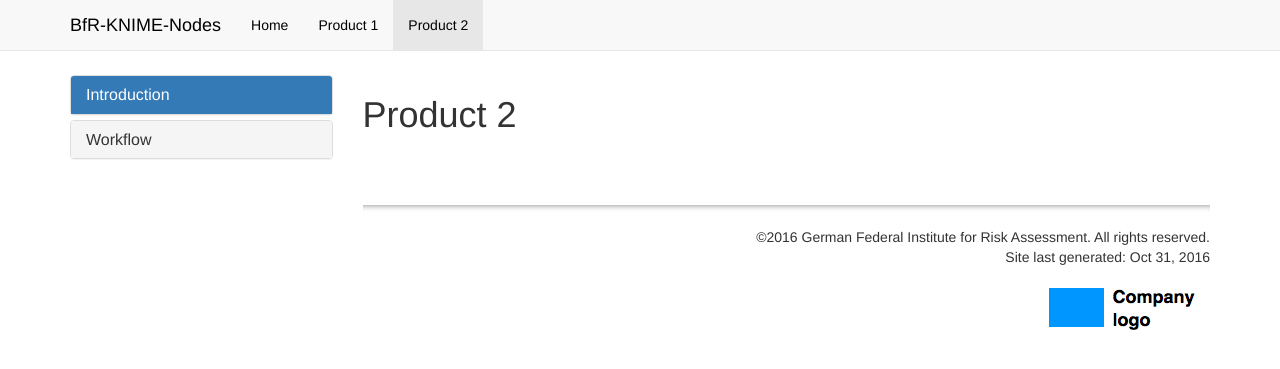
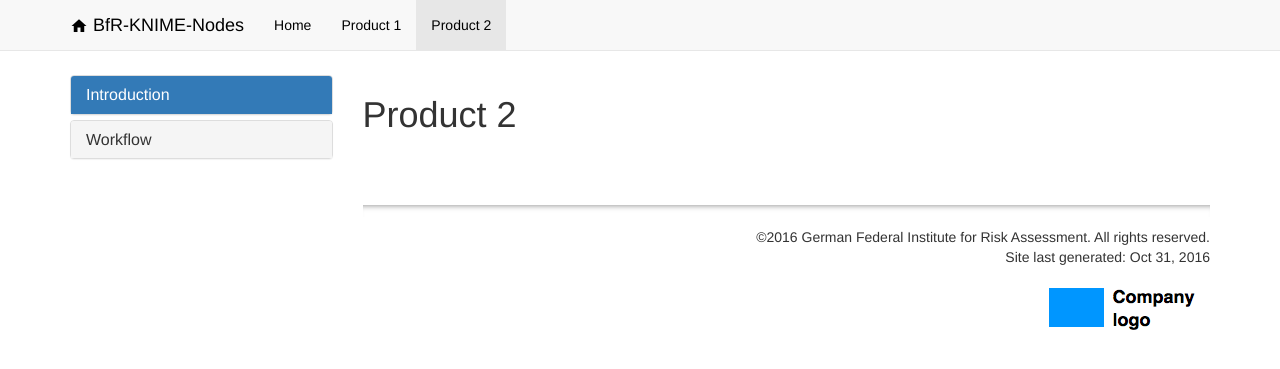
Before and after one commit to SiLeBAT/documentation-template, a Jekyll site: the page built from pages/product2/p2_landing_page.html, in a window 1280 px wide. Shown: the top 369 px of the page. Built offline with Jekyll 4.4.1, drawn with Linux system fonts in a browser that asks for light colours; nearby versions of some CDN libraries; comment, search, counter and statistics services are not loaded.

Commit message:
topnav updated

```diff
--- a/_includes/topnav.html
+++ b/_includes/topnav.html
@@ -5,7 +5,7 @@
             <button type="button" class="navbar-toggle" data-toggle="collapse" data-target="#navbar">
                 <i class="material-icons md-18">menu</i>
             </button>
-            <a class="navbar-brand" href="index.html">{{site.data.topnav.title}}</a>
+            <a class="navbar-brand" href="index.html"><i class="material-icons md-18">home</i> {{site.data.topnav.title}}</a>
         </div>
         <div class="collapse navbar-collapse" id="navbar">
             <ul class="nav navbar-nav navbar-left">
--- a/css/customstyles.css
+++ b/css/customstyles.css
@@ -8,6 +8,14 @@ img {
 
 footer {
     text-align: right;
+}
+
+i {
+    vertical-align: middle;
+}
+
+.navbar-toggle {
+    padding: 6px 8px;
 }
 
 .navbar-default .navbar-brand {
```
